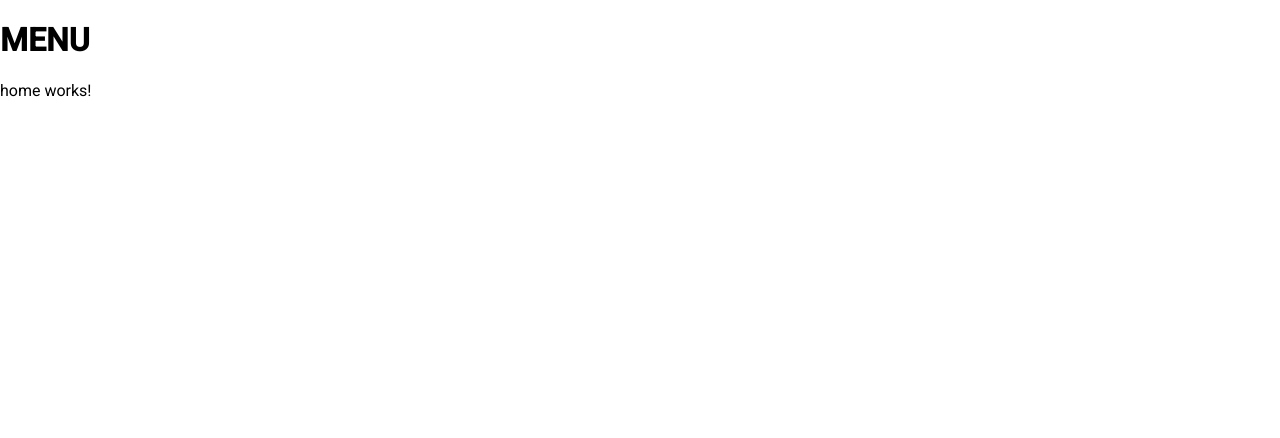
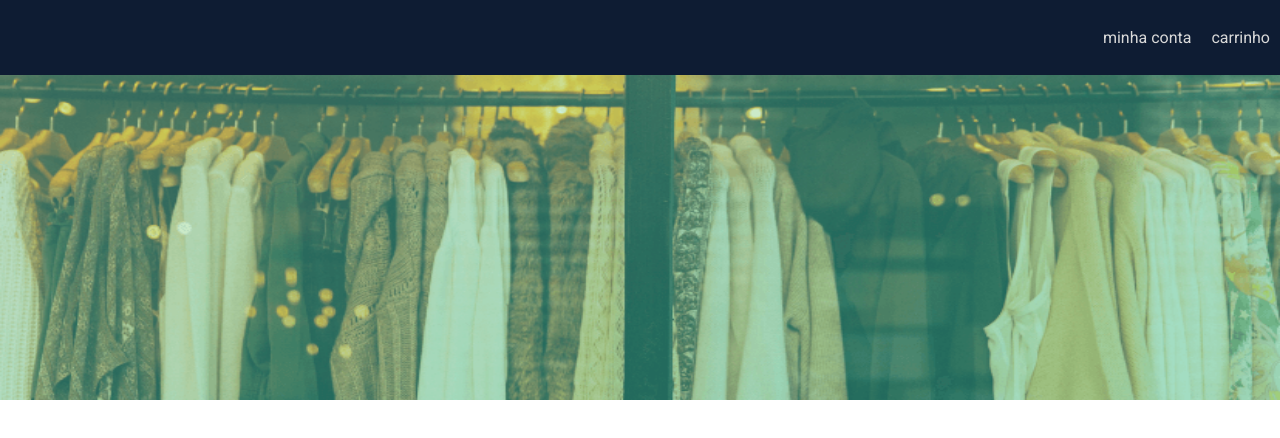
Before and after one commit to marjoriernunes/e-commerce-project, an Angular app in the folder e-commerce/: page /home in a window 1280 px wide. Shown: the top 438 px of the page. Built offline with nearby package versions, Linux system fonts and the light colour scheme.

Commit message:
update menu component

```diff
--- a/e-commerce/src/app/app.component.html
+++ b/e-commerce/src/app/app.component.html
@@ -1,2 +1,4 @@
-<h1>MENU</h1>
+<nav>
+  <app-menu></app-menu>
+</nav>
 <router-outlet></router-outlet>
--- a/e-commerce/src/app/app.component.scss
+++ b/e-commerce/src/app/app.component.scss
@@ -0,0 +1,4 @@
+nav {
+  position: fixed;
+  width: 100%;
+}
--- a/e-commerce/src/app/pages/home/home.component.html
+++ b/e-commerce/src/app/pages/home/home.component.html
@@ -1 +1,6 @@
-<p>home works!</p>
+<section #header class="col-12">
+  <img class="col-auto overlay-img" src="assets/images/header-home.png" alt="Imagem de uma vitrine de uma loja de roupas, com uma estante repleta de roupas penduradas por cabides">
+</section>
+<section #produtos>
+  <!-- todo lista de produtos -->
+</section>
--- a/e-commerce/src/app/pages/home/home.component.scss
+++ b/e-commerce/src/app/pages/home/home.component.scss
@@ -0,0 +1,4 @@
+img {
+  width: 100%;
+  max-height: 400px;
+}
--- a/e-commerce/src/app/shared/menu/menu.component.html
+++ b/e-commerce/src/app/shared/menu/menu.component.html
@@ -1 +1,9 @@
-<p>menu works!</p>
+<section id="menu">
+  <nav>
+    <div class="brand-logo"></div>
+    <!-- todo - dropdown select -->
+    <a href="">Minha Conta</a>
+    <!-- todo - ícone carrinho, quantidade de itens no Carrinho  -->
+    <a [routerLink]="['/carrinho-de-compras']">Carrinho</a>
+  </nav>
+</section>
--- a/e-commerce/src/app/shared/menu/menu.component.scss
+++ b/e-commerce/src/app/shared/menu/menu.component.scss
@@ -0,0 +1,22 @@
+section {
+  width: 100%;
+  height: 75px;
+  background-color: rgb(14, 28, 51);
+  display: flex;
+  align-items: center;
+  justify-content: flex-end;
+}
+
+a {
+  text-decoration: none;
+  text-transform: lowercase;
+  color: #d9d9d9;
+  padding: 10px;
+}
+
+a:hover {
+  transition-duration: 0.5s;
+  transition-timing-function: linear;
+  transition-delay: 0s;
+  color: #7ce6b3;
+}
```
Also changed, not shown: e-commerce/src/assets/images/header-home.png (added).
